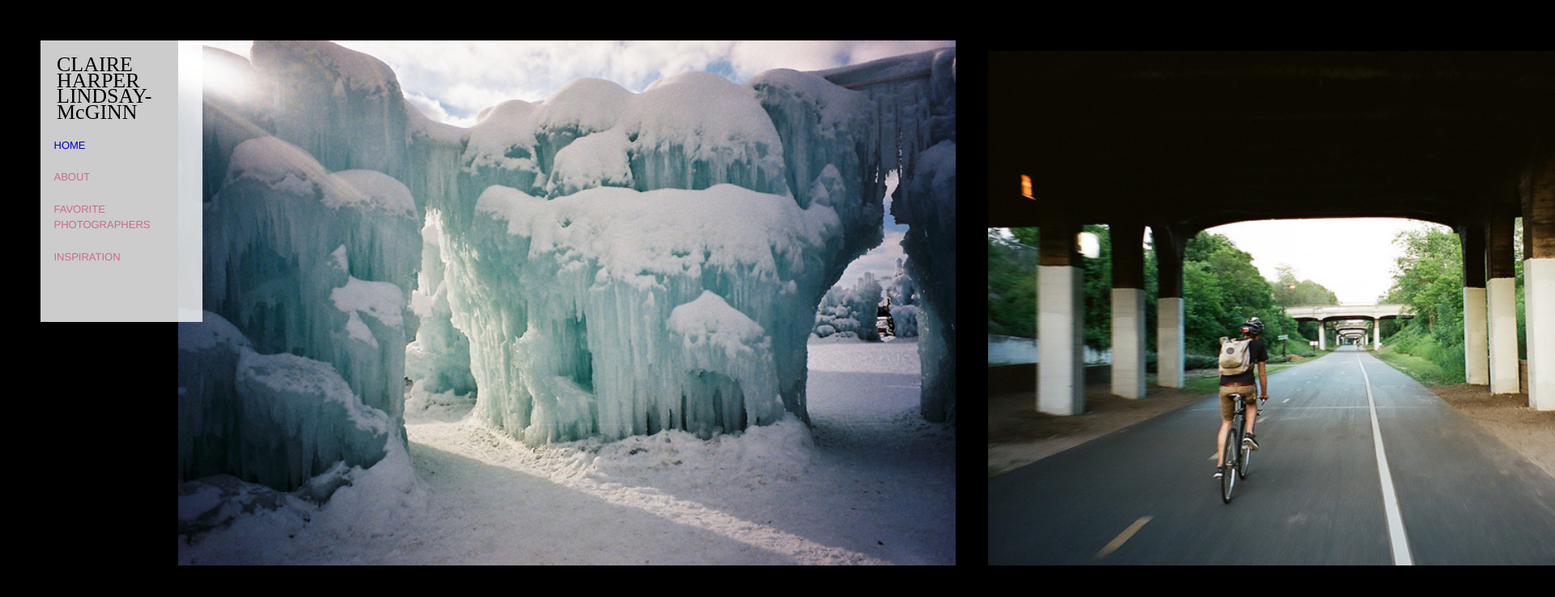
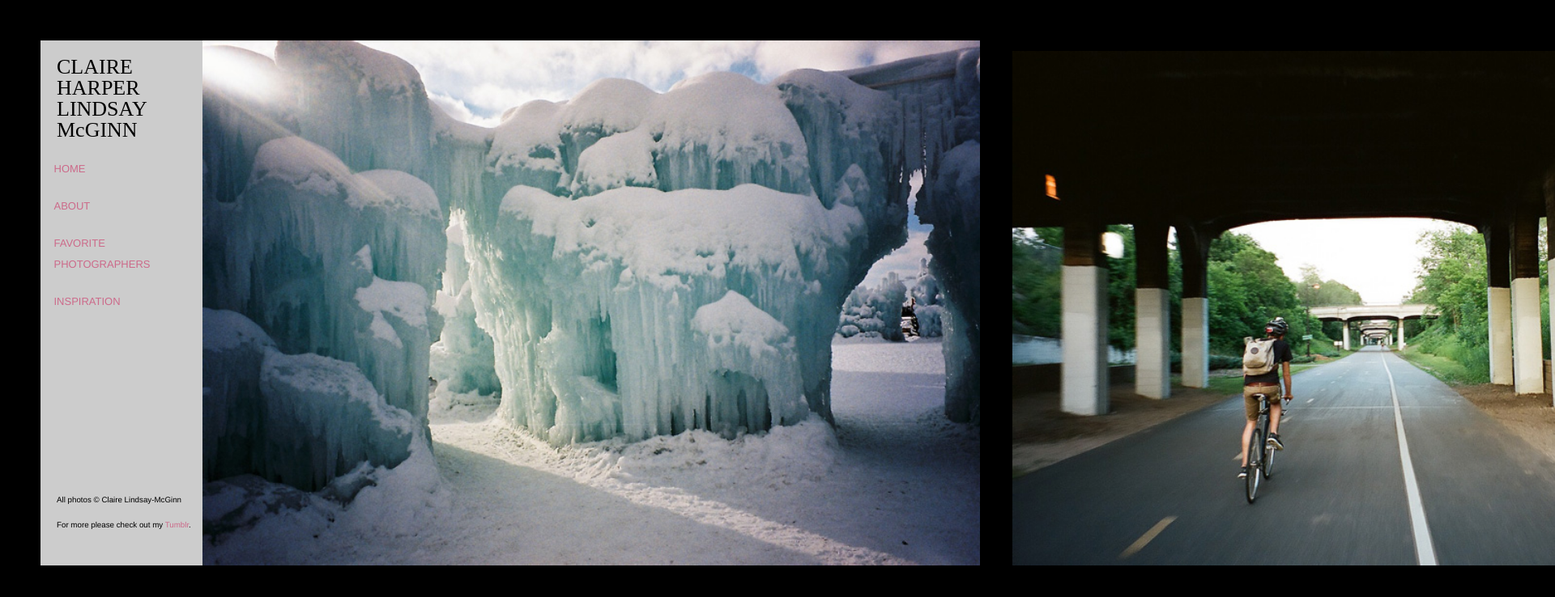
Before and after one commit to clindsaymcginn/photography, a plain HTML site: page index.html in a window 1280 px wide. Shown: the top 738 px of the page at 81% size, 1920 px wide, since content can reach past the window. Drawn offline with Linux system fonts and the light colour scheme; a web font is replaced by a local one.

Commit message:
still working on navigation bar
trying to get nav bar to match size of first photo, positioned the
footer inside the sidebar, not sure if that is totally crazy but I did
it anyways.

```diff
--- a/index.html
+++ b/index.html
@@ -14,10 +14,9 @@
 
 	<body>
 
-
 		<div class="sidebar">
 
-		<h3>CLAIRE HARPER LINDSAY-McGINN</h3>
+		<h3>CLAIRE HARPER LINDSAY McGINN</h3>
 
 		<nav>
 		<ul>
@@ -40,6 +39,12 @@
 		</ul>
 		</nav>
 
+		<footer>
+
+		<p>All photos © Claire Lindsay-McGinn<p>
+		<p>For more please check out my <a href= "http://harperlindsay.tumblr.com/">Tumblr</a>.</p>
+
+		</footer>
 		</div>
 
 		<table style="table-layout:fixed">
@@ -59,14 +64,6 @@
 			</tbody>
 		</table>
 
-
-		<footer>
-
-		<p>All photos © Claire Lindsay-McGinn<p>
-		<p>For more please check out my <a href= "http://harperlindsay.tumblr.com/">Tumblr</a>.</p>
-
-		</footer>
-
 	</body>
 
 </html>
--- a/photography.css
+++ b/photography.css
@@ -83,20 +83,20 @@ table {
          url('2-Questa_Grande_Regular-webfont.svg#questa_granderegular') format('svg');
     font-weight: normal;
     font-style: normal;
-
 }
 
 html {
     background-size: 100% 100%;
     background-color: black;
 }
+
 body {
 	font-family: helvetica, sans-serif;
 	font-size: small;
-	color: blue;
+	color: black;
 	background-color: black;
 	margin: 50px 50px 30px 50px;
-	line-height: 1.5em;
+	line-height: 2em;
 }
 
 nav {
@@ -106,7 +106,7 @@ nav {
     width: 100%;
     text-transform: uppercase;
     height: 45px;
-    margin-bottom: 200px;
+    margin-bottom: 475px;
 }
 
 nav ul {
@@ -119,6 +119,7 @@ nav li {
 	float: left;
 	margin-right: 50px;
 	padding: 10px;
+	color: #FF85AD;
 }
 
 nav li a {
@@ -126,6 +127,7 @@ nav li a {
 	padding: .5em;
 	text-decoration: none;
 	padding: 0;
+
 }
 
 nav li a:hover {
@@ -162,14 +164,14 @@ nav li li {
 }
 
 p {
-	margin-top: 10px;
+	margin-top: 5px;
 }
 
 img {width: 100%;}
 
 table {
   position: absolute;
-  left: 200px;
+  left: 230px;
   top: 50px;
   max-height: 500px;
   width: 10000px;
@@ -202,9 +204,10 @@ a {
 }
 
 
-
 footer {
-	padding: 100px 0px 0px 0px;
-	text-align: center;
+	position: absolute;
+	top: 550px;
 	clear: both;
+	font-size: .75em;
+	padding-left: 20px;
 }
```
Also changed, not shown: about/index.html (+2 -1 lines).
